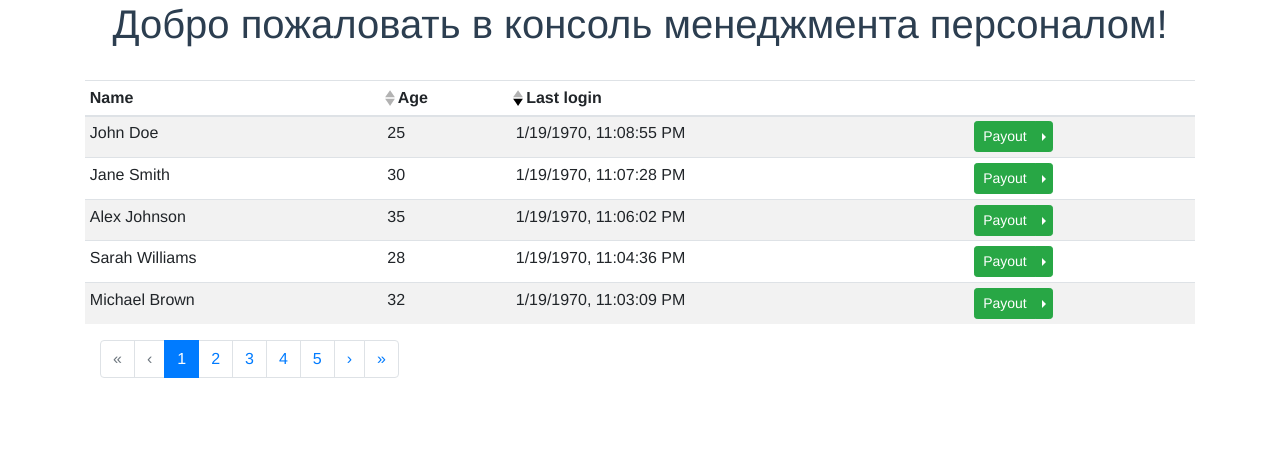
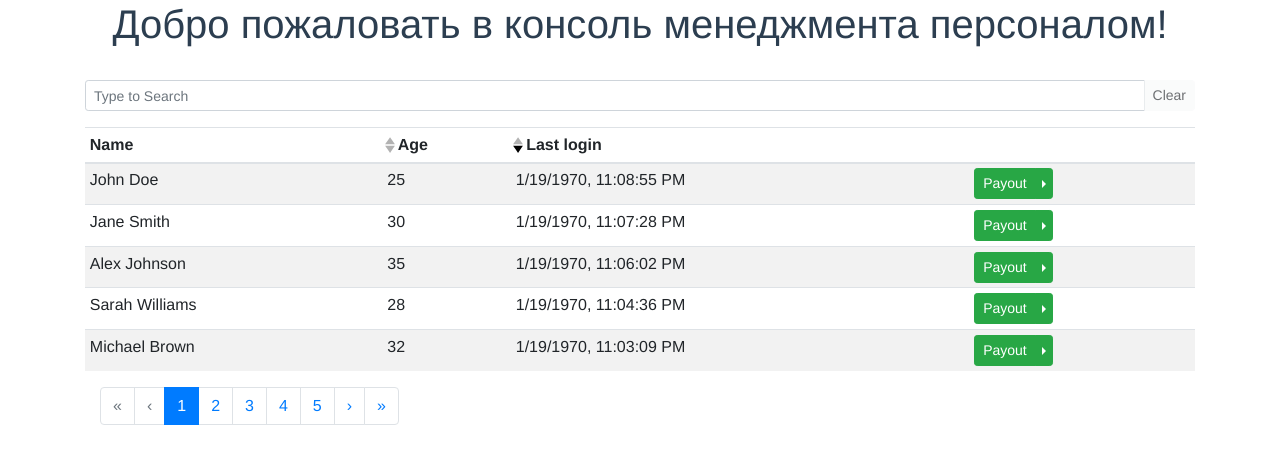
Before and after one commit to dimakriper/stuff-console, a Vue app: page /#/ in a window 1280 px wide. Shown: the top 464 px of the page. Built offline with nearby package versions, Linux system fonts and the light colour scheme.

Commit message:
add filter

```diff
--- a/src/views/main/TableOfMembers.vue
+++ b/src/views/main/TableOfMembers.vue
@@ -1,7 +1,31 @@
 <template>
 
   <div >
+    <b-row>
+      <b-col>
+        <b-form-group>
+          <b-input-group size="sm">
+            <b-form-input
+                id="filter-input"
+                v-model="searchFilter"
+                debounce="1000"
+                type="search"
+                placeholder="Type to Search"
+                @input="onStartFilter"
+            ></b-form-input>
+            <b-input-group-append>
+              <b-button variant="light" :disabled="!searchFilter" @click="searchFilter = ''">Clear</b-button>
+            </b-input-group-append>
+          </b-input-group>
+        </b-form-group>
+      </b-col>
+    </b-row>
+    <b-overlay :show="busyFlag" rounded="sm" spinner-variant="danger">
       <b-table
+          @filtered="onFiltered"
+          ref="searchOnTable"
+          :filter="searchFilter"
+          :filter-included-fields="filterOn"
           style="text-align: left"
           striped responsive="sm"
           id="my-table"
@@ -23,7 +47,7 @@
                       class="sm-2"
                       size="sm"
           >
-          <b-dropdown-item v-for="(item) in actions" @click="selectAction(row, item)">{{item.label}}</b-dropdown-item>
+            <b-dropdown-item v-for="(item) in actions" @click="selectAction(row, item)">{{ item.label }}</b-dropdown-item>
           </b-dropdown>
         </template>
 
@@ -46,6 +70,7 @@
             aria-controls="my-table"
         ></b-pagination>
       </div>
+    </b-overlay>
   </div>
 </template>
 
@@ -59,6 +84,10 @@ export default {
   components: {PayoutForm, MessageForm},
   data() {
     return {
+      busyFlag: false,
+      searchFilter: null,
+      filterOn: ['name'],
+      totalRows: 1,
       sortBy: 'last_login',
       sortDesc: true,
       perPage: 5,
@@ -82,6 +111,14 @@ export default {
     }
   },
   methods: {
+    onStartFilter(){
+      this.busyFlag = true
+    },
+    onFiltered(filteredItems) {
+      this.totalRows = filteredItems.length
+      this.currentPage = 1
+      this.busyFlag = false
+    },
     formatDate(unix_date){
       let date = new Date(unix_date);
       return date.toLocaleString()
```
Lines whose indentation alone changed are shown as unchanged.
